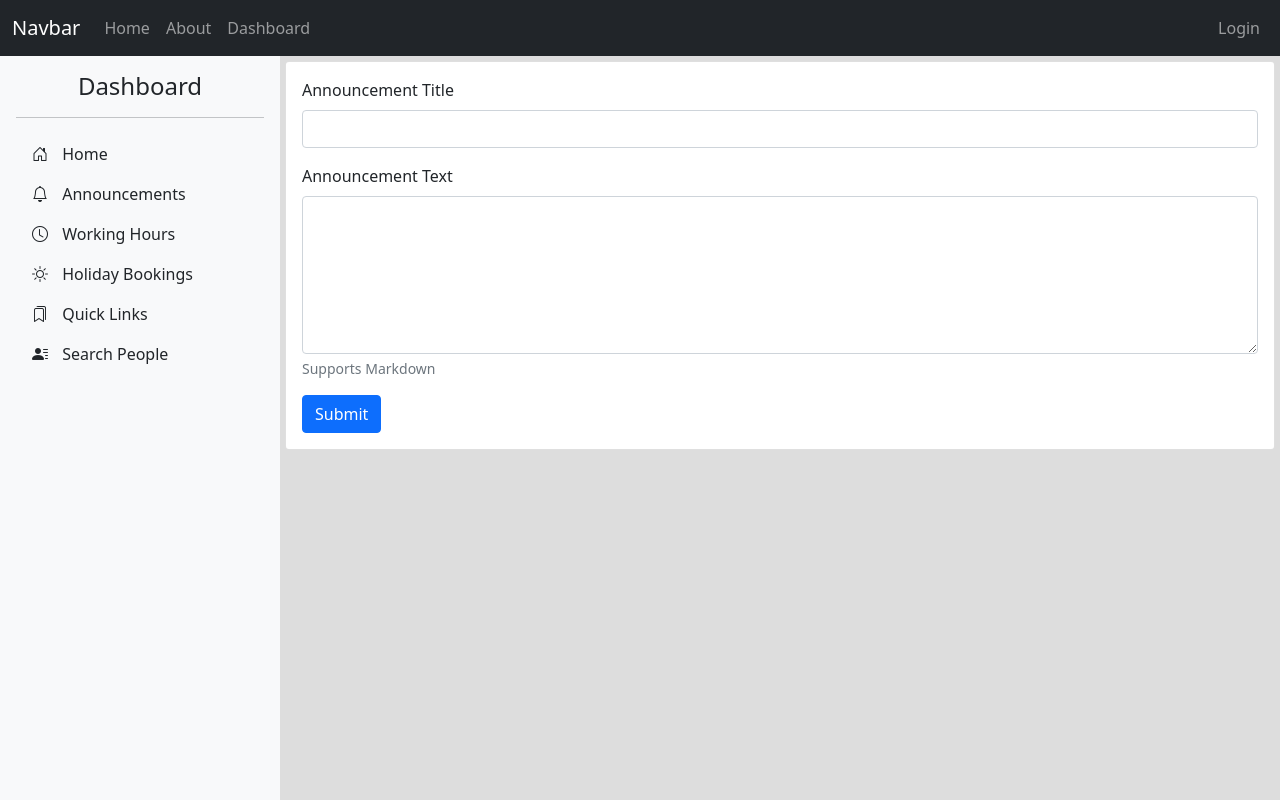
After one commit to SamuelJHirst/DigitalPeopleLabs, a Flask app: template web/templates/dashboard/post_announcement.html in a window 1280 px wide. The commit adds this page. Run offline with Flask 2, Linux system fonts and the light colour scheme; the template is opened without the code that fills it, so the values that code supplies are empty.

Commit message:
Create the initial announcements system

```diff
--- a/app.py
+++ b/app.py
@@ -1,4 +1,5 @@
 from flask import Flask, redirect, render_template, request, session, jsonify
+from db.AnnouncementsController import AnnouncementsController
 app = Flask(
     __name__,
     template_folder="web/templates",
@@ -19,42 +20,56 @@ def dashboard():
 
     banner = request.args.get("banner")
 
-    return render_template("dashboard/index.html", route="/dashboard", page="home", banner=banner)
+    unread_announcements = AnnouncementsController.count_unreads(session["user"]["username"])
+
+    return render_template("dashboard/index.html", route="/dashboard", page="home", banner=banner, unreads=unread_announcements)
 
 @app.route("/dashboard/announcements", methods=["GET"])
 def dashboard_announcements():
     if "user" not in session.keys():
         return redirect("/login")
 
-    return render_template("dashboard/index.html", route="/dashboard", page="announcements")
+    unread_announcements = AnnouncementsController.count_unreads(session["user"]["username"])
+
+    announcements = AnnouncementsController.get_unreads(session["user"]["username"])
+
+    return render_template("dashboard/announcements.html", route="/dashboard", page="announcements", unreads=unread_announcements, announcements=announcements)
 
 @app.route("/dashboard/hours", methods=["GET"])
 def dashboard_hours():
     if "user" not in session.keys():
         return redirect("/login")
 
-    return render_template("dashboard/index.html", route="/dashboard", page="hours")
+    unread_announcements = AnnouncementsController.count_unreads(session["user"]["username"])
+
+    return render_template("dashboard/index.html", route="/dashboard", page="hours", unreads=unread_announcements)
 
 @app.route("/dashboard/holidays", methods=["GET"])
 def dashboard_holidays():
     if "user" not in session.keys():
         return redirect("/login")
 
-    return render_template("dashboard/index.html", route="/dashboard", page="holidays")
+    unread_announcements = AnnouncementsController.count_unreads(session["user"]["username"])
+
+    return render_template("dashboard/index.html", route="/dashboard", page="holidays", unreads=unread_announcements)
 
 @app.route("/dashboard/links", methods=["GET"])
 def dashboard_links():
     if "user" not in session.keys():
         return redirect("/login")
 
-    return render_template("dashboard/index.html", route="/dashboard", page="links")
+    unread_announcements = AnnouncementsController.count_unreads(session["user"]["username"])
+
+    return render_template("dashboard/index.html", route="/dashboard", page="links", unreads=unread_announcements)
 
 @app.route("/dashboard/people", methods=["GET"])
 def dashboard_people():
     if "user" not in session.keys():
         return redirect("/login")
 
-    return render_template("dashboard/people.html", route="/dashboard", page="people")
+    unread_announcements = AnnouncementsController.count_unreads(session["user"]["username"])
+
+    return render_template("dashboard/people.html", route="/dashboard", page="people", unreads=unread_announcements)
 
 @app.route("/dashboard/admin/users", methods=["GET"])
 def dashboard_admin_users():
@@ -64,7 +79,21 @@ def dashboard_admin_users():
     if not session["user"]["admin"]:
         return redirect("/dashboard")
 
-    return render_template("dashboard/user_management.html", route="/dashboard", page="user_management")
+    unread_announcements = AnnouncementsController.count_unreads(session["user"]["username"])
+
+    return render_template("dashboard/user_management.html", route="/dashboard", page="user_management", unreads=unread_announcements)
+
+@app.route("/dashboard/admin/announcements", methods=["GET"])
+def dashboard_admin_announcements():
+    if "user" not in session.keys():
+        return redirect("/login")
+
+    if not session["user"]["admin"]:
+        return redirect("/dashboard")
+
+    unread_announcements = AnnouncementsController.count_unreads(session["user"]["username"])
+
+    return render_template("dashboard/post_announcement.html", route="/dashboard", page="post_announcement", unreads=unread_announcements)
 
 @app.route("/login", methods=["GET"])
 def login():
@@ -112,6 +141,20 @@ def api_user_search():
 
     return jsonify(users)
 
+@app.route("/api/announcements/read", methods=["POST"])
+def api_announcements_read():
+    AnnouncementsController.mark_as_read(session["user"]["username"])
+
+    return ""
+
+@app.route("/api/admin/announcement", methods=["POST"])
+def api_admin_announcement():
+    body = request.get_json()
+
+    AnnouncementsController.create_announcement(body["title"], body["text"], session["user"]["username"])
+
+    return "Created", 201
+
 @app.errorhandler(404)
 def error_404(e):
     return render_template("404.html")
--- /dev/null
+++ b/web/static/js/post_announcement.js
@@ -0,0 +1,15 @@
+$('#announcementSubmit').click(() => {
+    const title = $('#announcementTitle').val();
+    const text = $('#announcementText').val();
+
+    $.ajax('/api/admin/announcement', {
+        data : JSON.stringify({
+            title,
+            text
+        }),
+        contentType : 'application/json',
+        type : 'POST'
+    }, (response) => {
+        console.log(response);
+    });
+});
--- /dev/null
+++ b/web/templates/dashboard/post_announcement.html
@@ -0,0 +1,24 @@
+{% extends "partials/main.html" %}
+{% block content %}
+
+{% include "partials/dashboard_sidebar.html" %}
+
+<div id="main">
+    <div class="card">
+        <div class="card-content p-3">
+            <div class="mb-3">
+                <label for="announcementTitle" class="form-label">Announcement Title</label>
+                <input type="email" class="form-control" id="announcementTitle">
+            </div>
+            <div class="mb-3">
+                <label for="announcementText" class="form-label">Announcement Text</label>
+                <textarea class="form-control" id="announcementText" rows="6"></textarea>
+                <div class="form-text">Supports Markdown</div>
+            </div>
+            <button type="button" class="btn btn-primary" id="announcementSubmit">Submit</button>
+        </div>
+    </div>
+</div>
+
+<script src="/static/js/post_announcement.js"></script>
+{% endblock %}
--- a/web/templates/partials/dashboard_sidebar.html
+++ b/web/templates/partials/dashboard_sidebar.html
@@ -13,6 +13,13 @@
             <a href="/dashboard/announcements" class="nav-link {% if page == 'announcements' %}active{%else%}link-dark{%endif%}">
                 <i class="bi bi-bell"></i>
                 Announcements
+                {% if unreads > 0 %}
+                    {% if unreads < 100 %}
+                        <span class="badge rounded-pill bg-danger" style="float: right; position: relative; top: 2px;">{{ unreads }}</span>
+                    {% else %}
+                        <span class="badge rounded-pill bg-danger" style="float: right; position: relative; top: 2px;">99+</span>
+                    {% endif %}
+                {% endif %}
             </a>
         </li>
         <li>
```
Also changed, not shown: db/AnnouncementsController.py (added, +49 -0 lines), web/static/js/announcements.js (added, +10 -0 lines), web/templates/dashboard/announcements.html (added, +20 -0 lines).
